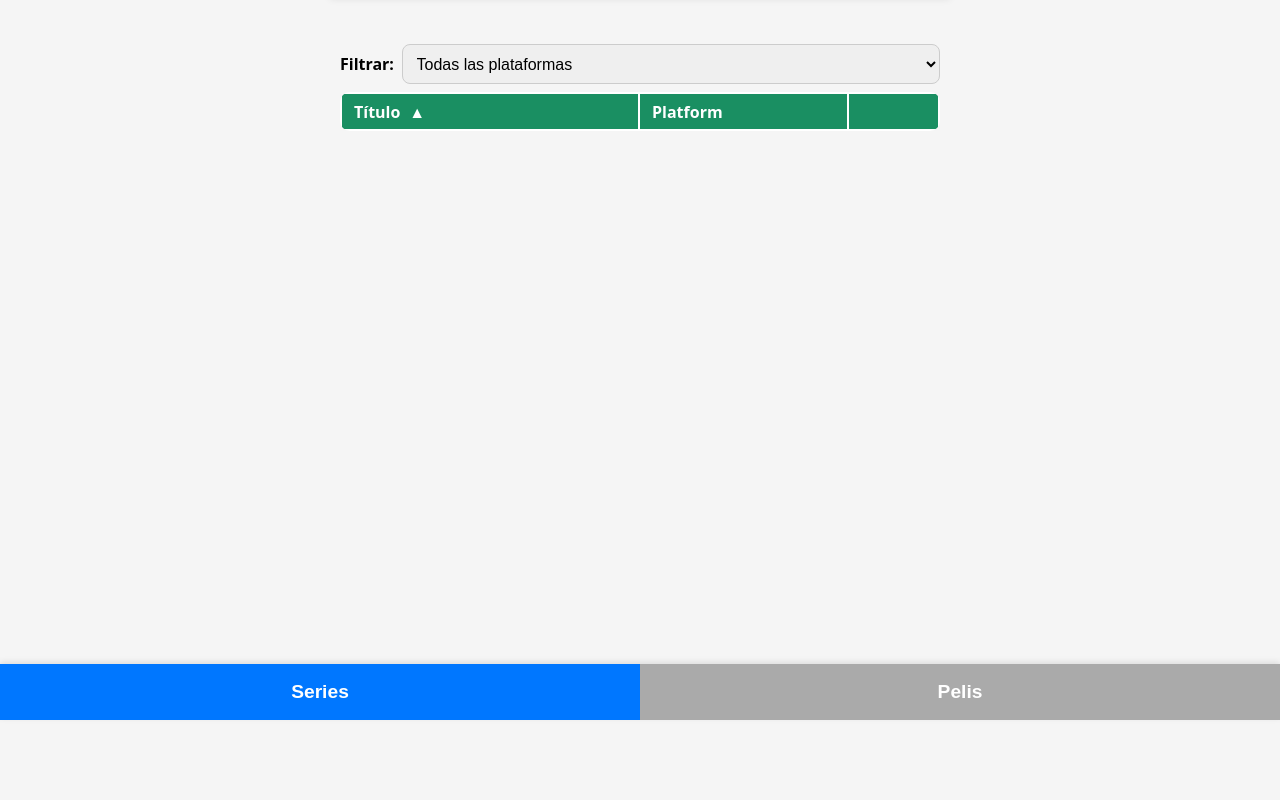
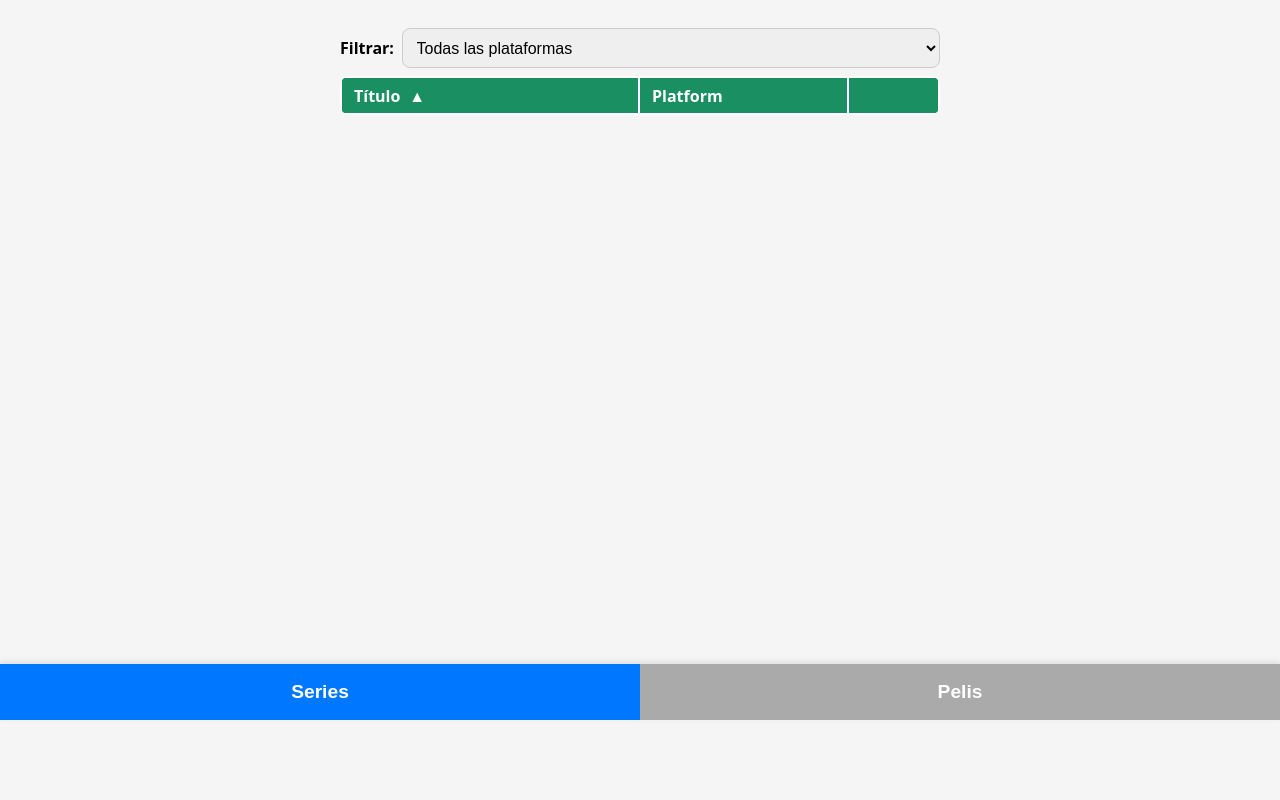
Before and after one commit to Goetarri/Series_Y_Pelis, a plain HTML site: page index.html in a window 1280 px wide. Shown: the part 80-880 px from the top of the page. Drawn offline with Linux system fonts and the light colour scheme.

Commit message:
Remove top margin

```diff
--- a/index.html
+++ b/index.html
@@ -27,7 +27,7 @@ body {
   font-family: system-ui, sans-serif;
   background: var(--fondo);
   margin: 0;
-  padding: 1rem 0 4rem;
+  padding: 0 0 4rem;
   display: flex;
   flex-direction: column;
   align-items: center;
```
